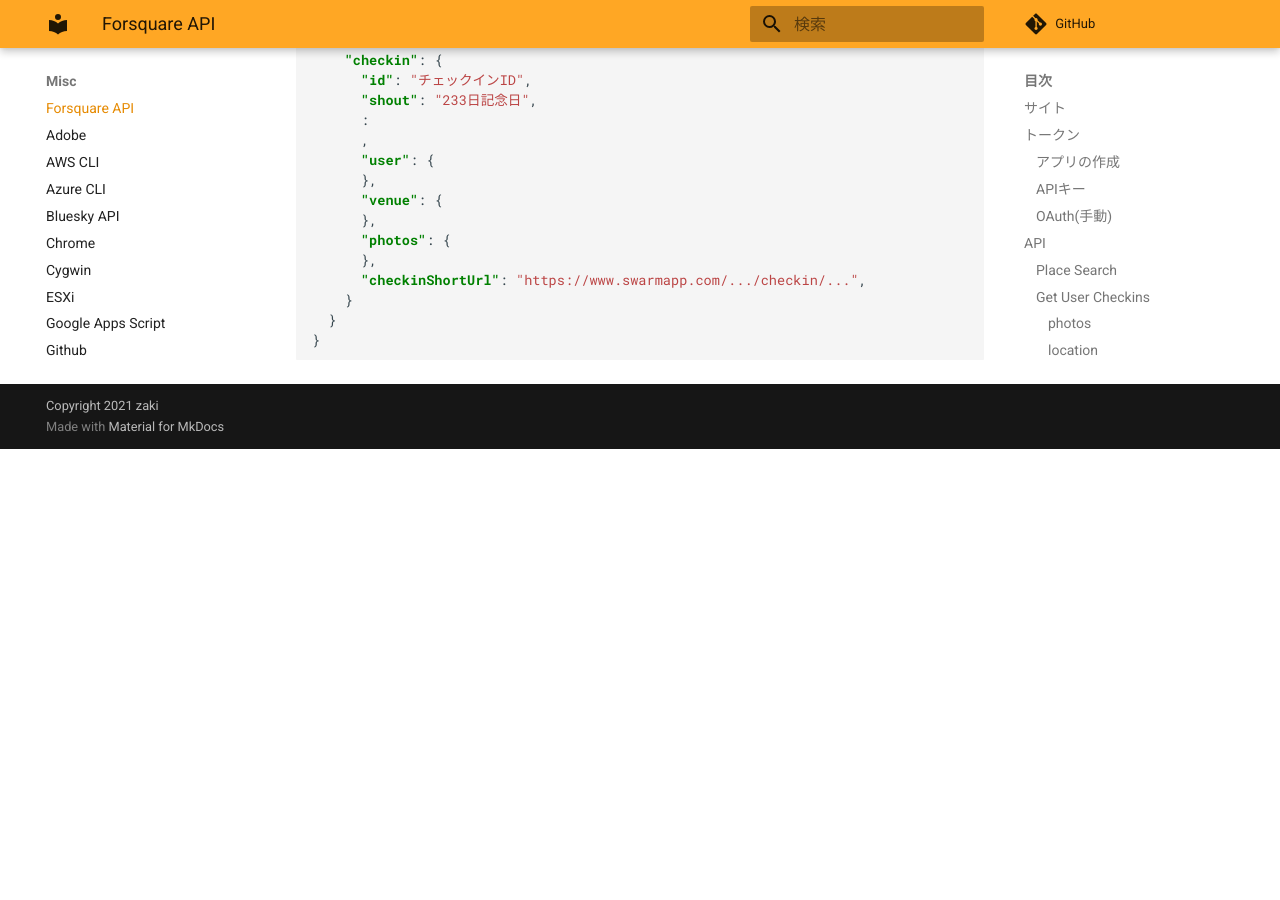
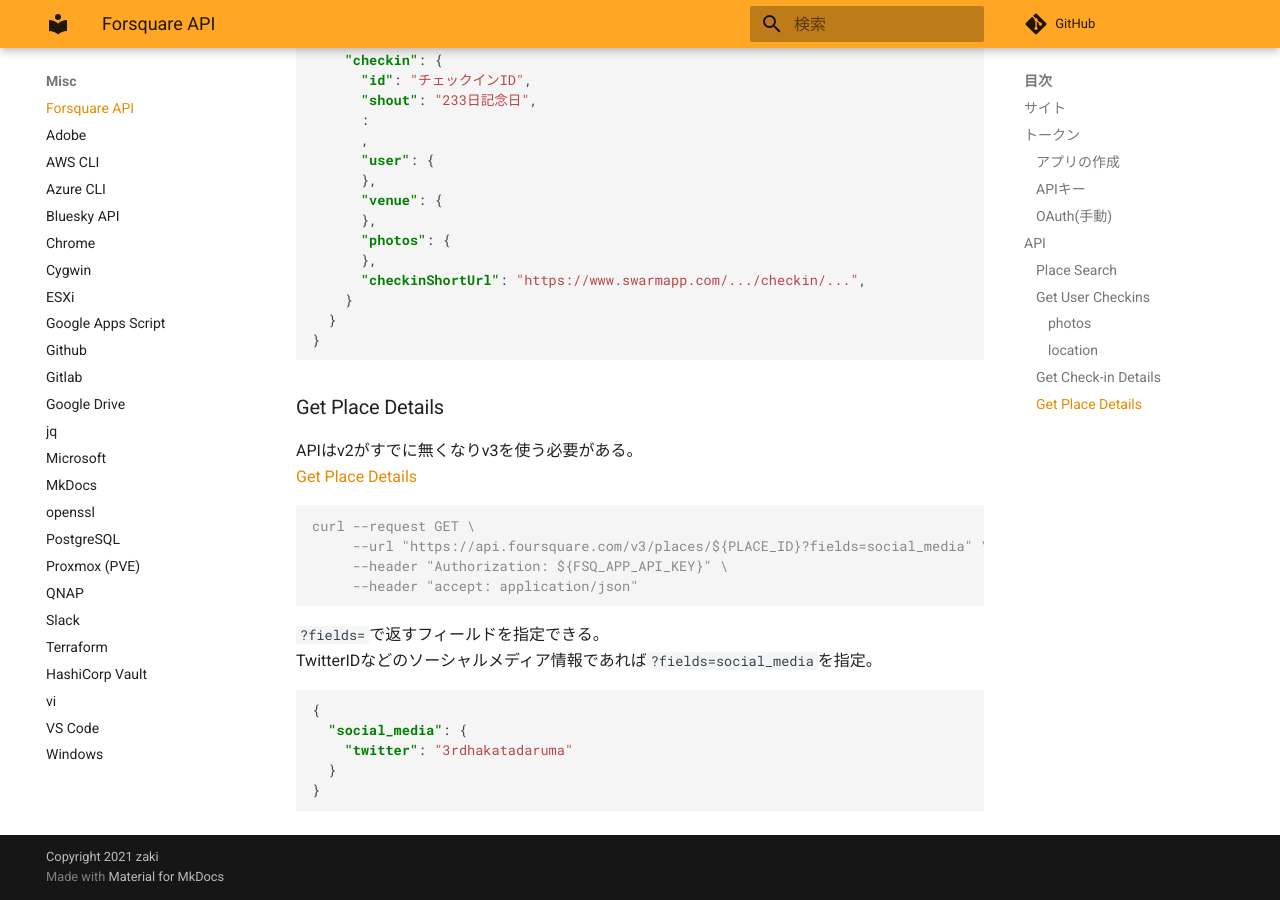
Before and after one commit to zaki-lknr/docs, an MkDocs documentation site: the page built from docs/Misc/4sq.md, in a window 1280 px wide and 900 px high, scrolled down 3373 px. Built offline with MkDocs 1.6.1 and Material for MkDocs 9.7.7, drawn with Linux system fonts in a browser that asks for light colours; comment, search, counter and statistics services are not loaded; before the commit the page ends 3822 px from its top, so only the background shows below that.

Commit message:
add: misc/4sq: place detailでソーシャル情報

````diff
--- a/docs/Misc/4sq.md
+++ b/docs/Misc/4sq.md
@@ -161,3 +161,26 @@ curl --request GET \
   }
 }
 ```
+
+### Get Place Details
+
+APIはv2がすでに無くなりv3を使う必要がある。
+[Get Place Details](https://docs.foursquare.com/developer/reference/place-details)
+
+```console
+curl --request GET \
+     --url "https://api.foursquare.com/v3/places/${PLACE_ID}?fields=social_media" \
+     --header "Authorization: ${FSQ_APP_API_KEY}" \
+     --header "accept: application/json"
+```
+
+`?fields=`で返すフィールドを指定できる。
+TwitterIDなどのソーシャルメディア情報であれば`?fields=social_media`を指定。
+
+```json
+{
+  "social_media": {
+    "twitter": "3rdhakatadaruma"
+  }
+}
+```
````
